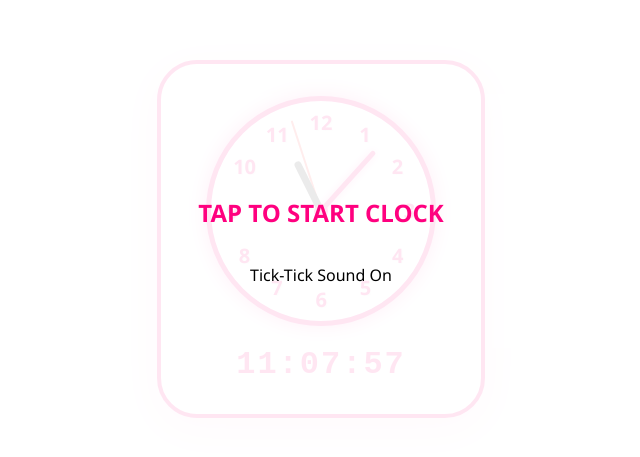
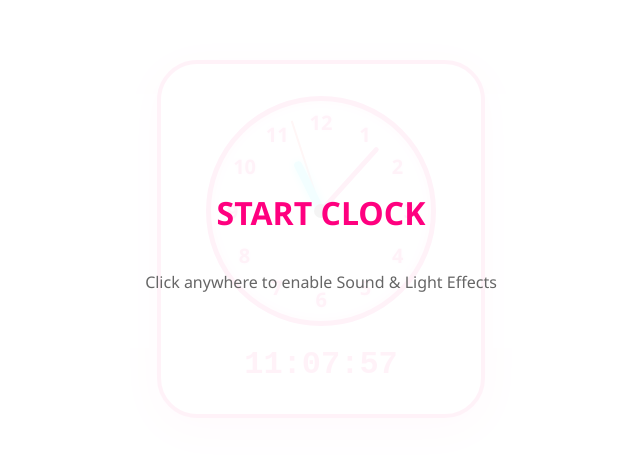
Before and after one commit to edugrowth5-rgb/my-hybrid2-clock, a plain HTML site: page index.html in a window 1280 px wide. Shown: the part 161-618 px from the top of the page, without its empty margins (319-959 px from the left). Drawn offline with Linux system fonts and the light colour scheme.

Commit message:
Update index.html

```diff
--- a/index.html
+++ b/index.html
@@ -3,51 +3,49 @@
 <head>
     <meta charset="UTF-8">
     <meta name="viewport" content="width=device-width, initial-scale=1.0, maximum-scale=1.0, user-scalable=no">
-    <title>Pink Neon Clock</title>
+    <title>Pink & Blue Neon Clock</title>
     <link rel="manifest" href="manifest.json">
     <style>
         :root {
-            --bg: #ffffff; /* सफ़ेद बैकग्राउंड */
-            --pink: #ff007f; /* गहरा गुलाबी */
-            --glow: #ff66b2; /* हल्का गुलाबी चमक के लिए */
+            --bg: #ffffff;
+            --pink: #ff007f;
+            --lightblue: #00e5ff; /* Light Blue for the hour hand */
+            --glow-pink: rgba(255, 0, 127, 0.4);
         }
 
         body {
             margin: 0; background: var(--bg);
-            display: flex; flex-direction: column; justify-content: center; align-items: center;
+            display: flex; justify-content: center; align-items: center;
             height: 100vh; font-family: 'Segoe UI', sans-serif; overflow: hidden;
         }
 
-        /* Clock Box */
         .widget-box {
             width: 320px; height: 350px;
             background: #fff; border-radius: 40px;
             border: 4px solid var(--pink); display: flex;
             flex-direction: column; align-items: center;
-            justify-content: center; box-shadow: 0 10px 40px rgba(255, 0, 127, 0.2);
+            justify-content: center; box-shadow: 0 10px 40px var(--glow-pink);
             position: relative;
         }
 
-        /* Analog Face */
         .analog-face {
             width: 220px; height: 220px;
             border: 5px solid var(--pink); border-radius: 50%;
             position: relative; margin-bottom: 20px;
-            background: #fff;
-            box-shadow: 0 0 20px var(--glow);
+            background: #fff; box-shadow: inset 0 0 15px var(--glow-pink);
         }
 
         .number {
             position: absolute; width: 100%; height: 100%;
             text-align: center; font-weight: bold; font-size: 20px;
-            color: var(--pink); text-shadow: 1px 1px 2px rgba(0,0,0,0.1);
+            color: var(--pink); text-shadow: 0 0 5px var(--glow-pink);
             padding: 8px; box-sizing: border-box;
         }
 
-        /* Number Positions */
-        .n1 { transform: rotate(30deg); }  .n1 span { transform: rotate(-30deg); display: inline-block; }
-        .n2 { transform: rotate(60deg); }  .n2 span { transform: rotate(-60deg); display: inline-block; }
-        .n3 { transform: rotate(90deg); }  .n3 span { transform: rotate(-90deg); display: inline-block; }
+        /* Number positions 1-12 */
+        .n1 { transform: rotate(30deg); } .n1 span { transform: rotate(-30deg); display: inline-block; }
+        .n2 { transform: rotate(60deg); } .n2 span { transform: rotate(-60deg); display: inline-block; }
+        .n3 { transform: rotate(90deg); } .n3 span { transform: rotate(-90deg); display: inline-block; }
         .n4 { transform: rotate(120deg); } .n4 span { transform: rotate(-120deg); display: inline-block; }
         .n5 { transform: rotate(150deg); } .n5 span { transform: rotate(-150deg); display: inline-block; }
         .n6 { transform: rotate(180deg); } .n6 span { transform: rotate(-180deg); display: inline-block; }
@@ -58,40 +56,40 @@
         .n11 { transform: rotate(330deg); } .n11 span { transform: rotate(-330deg); display: inline-block; }
         .n12 { transform: rotate(0deg); }
 
-        /* Hands */
+        /* Hands Styling */
         .hand {
             position: absolute; bottom: 50%; left: 50%;
             transform-origin: bottom; border-radius: 10px; transform: translateX(-50%);
         }
-        .hour { width: 7px; height: 55px; background: #333; z-index: 3; }
-        .min { width: 5px; height: 80px; background: var(--pink); z-index: 2; box-shadow: 0 0 8px var(--glow); }
+        .hour { width: 8px; height: 55px; background: var(--lightblue); z-index: 3; box-shadow: 0 0 10px var(--lightblue); }
+        .min { width: 5px; height: 85px; background: var(--pink); z-index: 2; }
         .sec { width: 2px; height: 95px; background: #ff4d4d; z-index: 1; }
 
         .center {
             position: absolute; top: 50%; left: 50%;
-            width: 14px; height: 14px; background: var(--pink);
+            width: 14px; height: 14px; background: #333;
             border-radius: 50%; transform: translate(-50%, -50%); z-index: 4;
         }
 
         .digital {
             font-size: 32px; color: var(--pink); font-weight: 900;
-            font-family: 'Courier New', monospace; letter-spacing: 2px;
+            font-family: 'Courier New', monospace;
         }
 
-        /* Sound Control Overlay */
-        #overlay {
+        /* Overlay for Sound */
+        #start-overlay {
             position: fixed; top: 0; left: 0; width: 100%; height: 100%;
-            background: rgba(255,255,255,0.9); z-index: 10000;
+            background: rgba(255,255,255,0.95); z-index: 1000;
             display: flex; flex-direction: column; justify-content: center; align-items: center;
-            cursor: pointer;
+            cursor: pointer; text-align: center;
         }
     </style>
 </head>
 <body>
 
-    <div id="overlay" onclick="startClock()">
-        <h2 style="color: var(--pink);">TAP TO START CLOCK</h2>
-        <p>Tick-Tick Sound On</p>
+    <div id="start-overlay" onclick="enableFeatures()">
+        <h1 style="color: var(--pink);">START CLOCK</h1>
+        <p style="color: #666;">Click anywhere to enable Sound & Light Effects</p>
     </div>
 
     <div class="widget-box">
@@ -111,15 +109,15 @@
         <div class="digital" id="digi">00:00:00</div>
     </div>
 
-    <audio id="tick-sound" loop>
-        <source src="https://cdn.pixabay.com/audio/2022/03/15/audio_276a7e0291.mp3" type="audio/mpeg">
+    <audio id="tick-audio" loop>
+        <source src="https://www.soundjay.com/clock/clock-ticking-2.mp3" type="audio/mpeg">
     </audio>
 
     <script>
-        function startClock() {
-            document.getElementById('overlay').style.display = 'none';
-            const audio = document.getElementById('tick-sound');
-            audio.play().catch(e => console.log("Audio play failed"));
+        function enableFeatures() {
+            document.getElementById('start-overlay').style.display = 'none';
+            const audio = document.getElementById('tick-audio');
+            audio.play().catch(err => console.log("Audio Error:", err));
         }
 
         function updateClock() {
@@ -141,7 +139,9 @@
         setInterval(updateClock, 1000);
         updateClock();
 
-        if ('serviceWorker' in navigator) { navigator.serviceWorker.register('sw.js'); }
+        if ('serviceWorker' in navigator) {
+            navigator.serviceWorker.register('sw.js');
+        }
     </script>
 </body>
 </html>
```
